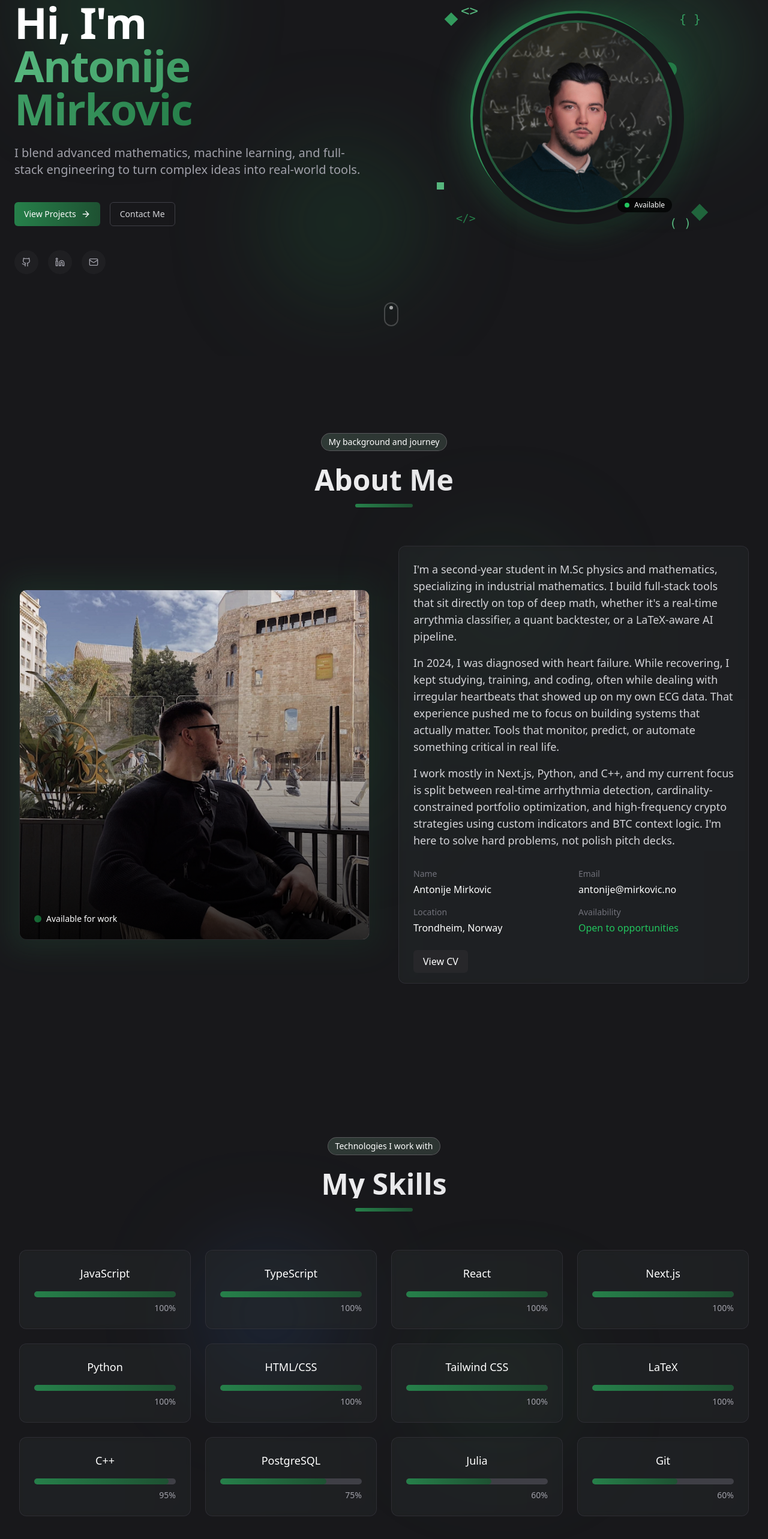
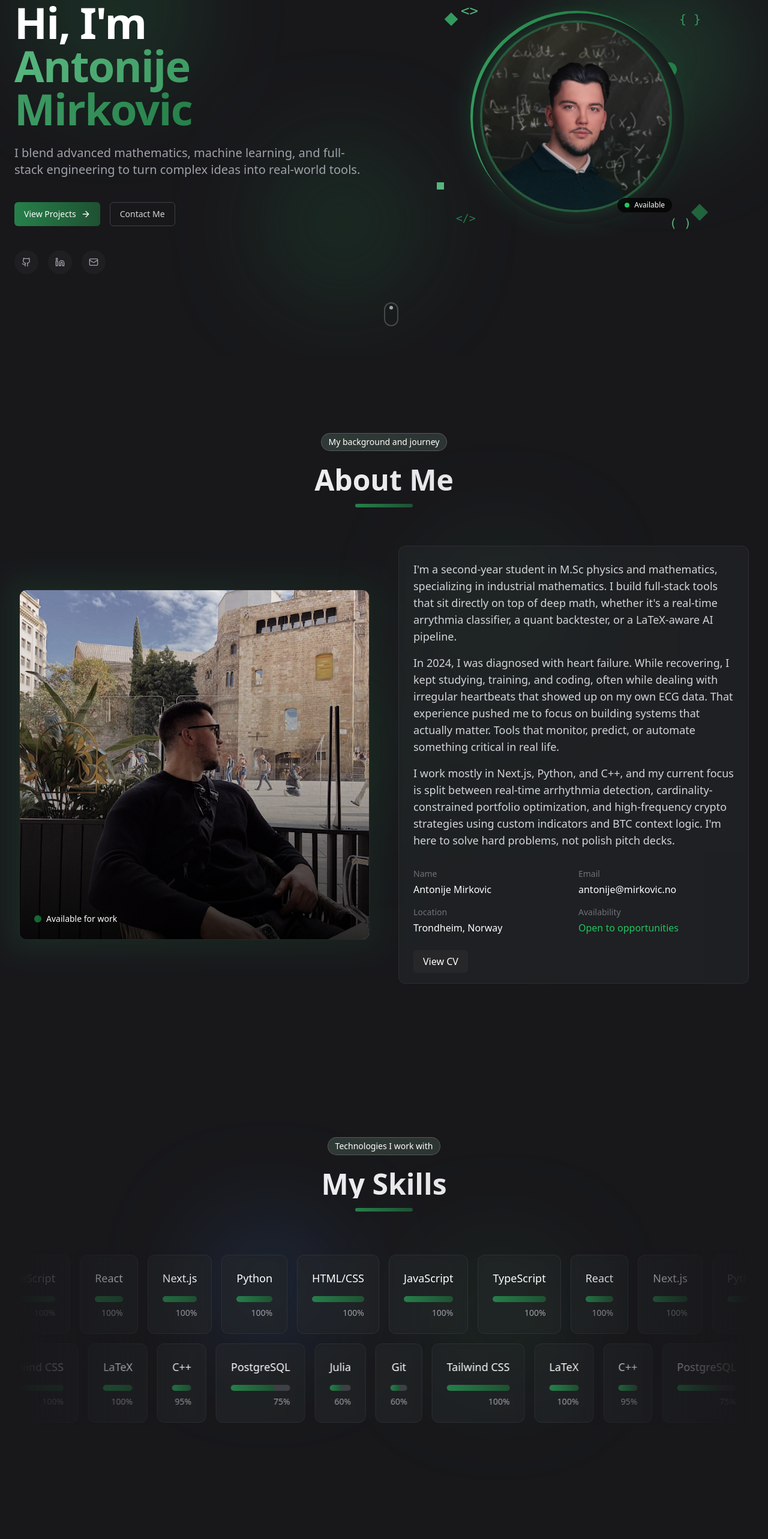
Before and after one commit to mirkovicdev/portfolio, a Next.js app: page / in a window 1280 px wide. Shown: the part 206-2772 px from the top of the page at 60% size. Built offline with nearby package versions, Linux system fonts and the light colour scheme.

Commit message:
add marquee

```diff
--- a/app/page.tsx
+++ b/app/page.tsx
@@ -14,6 +14,7 @@ import { SectionHeading } from "@/components/section-heading"
 import { GlassmorphicCard } from "@/components/glassmorphic-card"
 import { GrindSection } from "@/components/grind-section"
 import { KnowledgeBrain } from "@/components/knowledge-brain"
+import { Marquee } from "@/components/magicui/marquee"
 
 export default function Portfolio() {
   return (
@@ -287,19 +288,52 @@ export default function Portfolio() {
         <div className="container relative z-10">
           <SectionHeading title="My Skills" subtitle="Technologies I work with" />
 
-          <div className="grid grid-cols-2 md:grid-cols-3 lg:grid-cols-4 gap-6 mt-16">
+          {/* Desktop: Two horizontal rows */}
+          <div className="hidden md:block mt-16">
+            <div className="relative flex w-full flex-col items-center justify-center overflow-hidden">
+              <Marquee pauseOnHover className="[--duration:20s]">
                 <SkillBadge name="JavaScript" level={100} />
                 <SkillBadge name="TypeScript" level={100} />
                 <SkillBadge name="React" level={100} />
                 <SkillBadge name="Next.js" level={100} />
                 <SkillBadge name="Python" level={100} />
                 <SkillBadge name="HTML/CSS" level={100} />
+              </Marquee>
+              <Marquee reverse pauseOnHover className="[--duration:20s]">
                 <SkillBadge name="Tailwind CSS" level={100} />
                 <SkillBadge name="LaTeX" level={100} />
                 <SkillBadge name="C++" level={95} />
                 <SkillBadge name="PostgreSQL" level={75} />
                 <SkillBadge name="Julia" level={60} />
                 <SkillBadge name="Git" level={60} />
+              </Marquee>
+              <div className="pointer-events-none absolute inset-y-0 left-0 w-1/4 bg-gradient-to-r from-zinc-900"></div>
+              <div className="pointer-events-none absolute inset-y-0 right-0 w-1/4 bg-gradient-to-l from-zinc-900"></div>
+            </div>
+          </div>
+
+          {/* Mobile: Two vertical columns */}
+          <div className="md:hidden mt-16">
+            <div className="relative flex h-[500px] w-full flex-row items-center justify-center overflow-hidden">
+              <Marquee pauseOnHover vertical className="[--duration:20s]">
+                <SkillBadge name="JavaScript" level={100} />
+                <SkillBadge name="TypeScript" level={100} />
+                <SkillBadge name="React" level={100} />
+                <SkillBadge name="Next.js" level={100} />
+                <SkillBadge name="Python" level={100} />
+                <SkillBadge name="HTML/CSS" level={100} />
+              </Marquee>
+              <Marquee reverse pauseOnHover vertical className="[--duration:20s]">
+                <SkillBadge name="Tailwind CSS" level={100} />
+                <SkillBadge name="LaTeX" level={100} />
+                <SkillBadge name="C++" level={95} />
+                <SkillBadge name="PostgreSQL" level={75} />
+                <SkillBadge name="Julia" level={60} />
+                <SkillBadge name="Git" level={60} />
+              </Marquee>
+              <div className="pointer-events-none absolute inset-x-0 top-0 h-1/4 bg-gradient-to-b from-zinc-900"></div>
+              <div className="pointer-events-none absolute inset-x-0 bottom-0 h-1/4 bg-gradient-to-t from-zinc-900"></div>
+            </div>
           </div>
         </div>
       </section>
--- a/components/creative-hero.tsx
+++ b/components/creative-hero.tsx
@@ -1,8 +1,26 @@
 "use client"
 
 import { motion } from "framer-motion"
+import { useState, useEffect } from "react"
 
 export function CreativeHero() {
+  const [glowIntensity, setGlowIntensity] = useState(0)
+
+  const handleClick = () => {
+    setGlowIntensity(prev => Math.min(prev + 1, 10)) // Cap at 10 for performance
+  }
+
+  // Gradually reduce glow intensity over time
+  useEffect(() => {
+    if (glowIntensity > 0) {
+      const timer = setTimeout(() => {
+        setGlowIntensity(prev => Math.max(prev - 1, 0))
+      }, 500) // Reduce every 500ms
+
+      return () => clearTimeout(timer)
+    }
+  }, [glowIntensity])
+
   return (
     <motion.div
       className="w-full h-[400px] md:h-[500px] relative"
@@ -40,20 +58,60 @@ export function CreativeHero() {
         </div>
 
         {/* Main profile picture container */}
-        <div className="relative z-10 group">
-          {/* Outer glow ring */}
-          <div className="absolute -inset-8 rounded-full bg-gradient-to-r from-phthalo-500/30 to-phthalo-700/30 blur-xl animate-pulse transition-all duration-500 group-hover:from-phthalo-400/60 group-hover:to-phthalo-600/60 group-hover:-inset-12 group-hover:blur-2xl"></div>
+        <div
+          className="relative z-10 group cursor-pointer select-none"
+          onClick={handleClick}
+        >
+          {/* Outer glow ring - intensity based on clicks */}
+          <div
+            className="absolute -inset-8 rounded-full bg-gradient-to-r from-phthalo-500/30 to-phthalo-700/30 blur-xl animate-pulse transition-all duration-300 group-hover:from-phthalo-400/60 group-hover:to-phthalo-600/60 group-hover:-inset-12 group-hover:blur-2xl"
+            style={{
+              filter: `blur(${Math.max(12, 12 + glowIntensity * 4)}px)`,
+              opacity: Math.min(0.3 + glowIntensity * 0.1, 1),
+              transform: `scale(${1 + glowIntensity * 0.1})`,
+            }}
+          ></div>
+
+          {/* Additional intense glow layers for spam clicking */}
+          {glowIntensity > 3 && (
+            <div
+              className="absolute -inset-16 rounded-full bg-gradient-to-r from-phthalo-300/40 to-phthalo-500/40 blur-3xl"
+              style={{
+                opacity: (glowIntensity - 3) * 0.15,
+                transform: `scale(${1 + glowIntensity * 0.05})`,
+              }}
+            ></div>
+          )}
+
+          {glowIntensity > 6 && (
+            <div
+              className="absolute -inset-24 rounded-full bg-gradient-to-r from-phthalo-200/30 to-phthalo-400/30 blur-[4rem]"
+              style={{
+                opacity: (glowIntensity - 6) * 0.1,
+                transform: `scale(${1 + glowIntensity * 0.03})`,
+              }}
+            ></div>
+          )}
 
           {/* Rotating border ring */}
           <div
-            className="absolute -inset-4 rounded-full bg-gradient-to-r from-phthalo-500 via-phthalo-600 to-phthalo-700 animate-spin"
-            style={{ animationDuration: "10s" }}
+            className="absolute -inset-4 rounded-full bg-gradient-to-r from-phthalo-500 via-phthalo-600 to-phthalo-700 animate-spin transition-all duration-300"
+            style={{
+              animationDuration: "10s",
+              boxShadow: glowIntensity > 0 ? `0 0 ${20 + glowIntensity * 10}px rgba(51, 155, 94, ${0.5 + glowIntensity * 0.1})` : 'none'
+            }}
           >
             <div className="w-full h-full rounded-full bg-zinc-900 m-1"></div>
           </div>
 
           {/* Profile picture */}
-          <div className="relative w-64 h-64 md:w-80 md:h-80 rounded-full overflow-hidden border-4 border-phthalo-500/50 shadow-2xl">
+          <div
+            className="relative w-64 h-64 md:w-80 md:h-80 rounded-full overflow-hidden border-4 border-phthalo-500/50 shadow-2xl transition-all duration-300"
+            style={{
+              borderColor: `rgba(51, 155, 94, ${0.5 + glowIntensity * 0.1})`,
+              boxShadow: `0 0 ${30 + glowIntensity * 15}px rgba(51, 155, 94, ${0.3 + glowIntensity * 0.1})`
+            }}
+          >
             <img
               src="/pfpicon.png"
               alt="Shine Kyaw Kyaw Aung"
@@ -66,32 +124,49 @@ export function CreativeHero() {
 
           {/* Status indicator - moved outside the image */}
           <div className="absolute bottom-0 right-0 flex items-center gap-2 bg-black/70 backdrop-blur-sm rounded-full px-3 py-1">
-            <div className="w-2 h-2 bg-green-500 rounded-full animate-pulse"></div>
+            <div
+              className="w-2 h-2 bg-green-500 rounded-full animate-pulse"
+              style={{
+                boxShadow: glowIntensity > 0 ? `0 0 ${5 + glowIntensity * 2}px #10b981` : 'none'
+              }}
+            ></div>
             <span className="text-xs font-medium text-white">Available</span>
           </div>
 
           {/* Floating code symbols */}
           <div
-            className="absolute -top-8 -left-8 text-phthalo-400 text-2xl font-mono animate-bounce"
-            style={{ animationDelay: "0.5s" }}
+            className="absolute -top-8 -left-8 text-phthalo-400 text-2xl font-mono animate-bounce transition-all duration-300"
+            style={{
+              animationDelay: "0.5s",
+              textShadow: glowIntensity > 0 ? `0 0 ${5 + glowIntensity * 3}px currentColor` : 'none'
+            }}
           >
             {"<>"}
           </div>
           <div
-            className="absolute -top-4 -right-12 text-phthalo-500 text-xl font-mono animate-pulse"
-            style={{ animationDelay: "1s" }}
+            className="absolute -top-4 -right-12 text-phthalo-500 text-xl font-mono animate-pulse transition-all duration-300"
+            style={{
+              animationDelay: "1s",
+              textShadow: glowIntensity > 0 ? `0 0 ${5 + glowIntensity * 3}px currentColor` : 'none'
+            }}
           >
             {"{ }"}
           </div>
           <div
-            className="absolute -bottom-6 -left-10 text-phthalo-600 text-lg font-mono animate-bounce"
-            style={{ animationDelay: "1.5s" }}
+            className="absolute -bottom-6 -left-10 text-phthalo-600 text-lg font-mono animate-bounce transition-all duration-300"
+            style={{
+              animationDelay: "1.5s",
+              textShadow: glowIntensity > 0 ? `0 0 ${5 + glowIntensity * 3}px currentColor` : 'none'
+            }}
           >
             {"</>"}
           </div>
           <div
-            className="absolute -bottom-8 -right-8 text-phthalo-400 text-xl font-mono animate-pulse"
-            style={{ animationDelay: "2s" }}
+            className="absolute -bottom-8 -right-8 text-phthalo-400 text-xl font-mono animate-pulse transition-all duration-300"
+            style={{
+              animationDelay: "2s",
+              textShadow: glowIntensity > 0 ? `0 0 ${5 + glowIntensity * 3}px currentColor` : 'none'
+            }}
           >
             {"( )"}
           </div>
--- /dev/null
+++ b/components/magicui/marquee.tsx
@@ -0,0 +1,73 @@
+import { cn } from "@/lib/utils";
+import { ComponentPropsWithoutRef } from "react";
+
+interface MarqueeProps extends ComponentPropsWithoutRef<"div"> {
+  /**
+   * Optional CSS class name to apply custom styles
+   */
+  className?: string;
+  /**
+   * Whether to reverse the animation direction
+   * @default false
+   */
+  reverse?: boolean;
+  /**
+   * Whether to pause the animation on hover
+   * @default false
+   */
+  pauseOnHover?: boolean;
+  /**
+   * Content to be displayed in the marquee
+   */
+  children: React.ReactNode;
+  /**
+   * Whether to animate vertically instead of horizontally
+   * @default false
+   */
+  vertical?: boolean;
+  /**
+   * Number of times to repeat the content
+   * @default 4
+   */
+  repeat?: number;
+}
+
+export function Marquee({
+  className,
+  reverse = false,
+  pauseOnHover = false,
+  children,
+  vertical = false,
+  repeat = 4,
+  ...props
+}: MarqueeProps) {
+  return (
+    <div
+      {...props}
+      className={cn(
+        "group flex overflow-hidden p-2 [--duration:40s] [--gap:1rem] [gap:var(--gap)]",
+        {
+          "flex-row": !vertical,
+          "flex-col": vertical,
+        },
+        className,
+      )}
+    >
+      {Array(repeat)
+        .fill(0)
+        .map((_, i) => (
+          <div
+            key={i}
+            className={cn("flex shrink-0 justify-around [gap:var(--gap)]", {
+              "animate-marquee flex-row": !vertical,
+              "animate-marquee-vertical flex-col": vertical,
+              "group-hover:[animation-play-state:paused]": pauseOnHover,
+              "[animation-direction:reverse]": reverse,
+            })}
+          >
+            {children}
+          </div>
+        ))}
+    </div>
+  );
+}
--- a/tailwind.config.ts
+++ b/tailwind.config.ts
@@ -81,10 +81,20 @@ const config = {
           from: { height: "var(--radix-accordion-content-height)" },
           to: { height: "0" },
         },
+        marquee: {
+          from: { transform: "translateX(0)" },
+          to: { transform: "translateX(calc(-100% - var(--gap)))" },
+        },
+        "marquee-vertical": {
+          from: { transform: "translateY(0)" },
+          to: { transform: "translateY(calc(-100% - var(--gap)))" },
+        },
       },
       animation: {
         "accordion-down": "accordion-down 0.2s ease-out",
         "accordion-up": "accordion-up 0.2s ease-out",
+        marquee: "marquee var(--duration) linear infinite",
+        "marquee-vertical": "marquee-vertical var(--duration) linear infinite",
       },
     },
   },
```
Also changed, not shown: app/globals.css (+23 -0 lines). Lines whose indentation alone changed are shown as unchanged.
